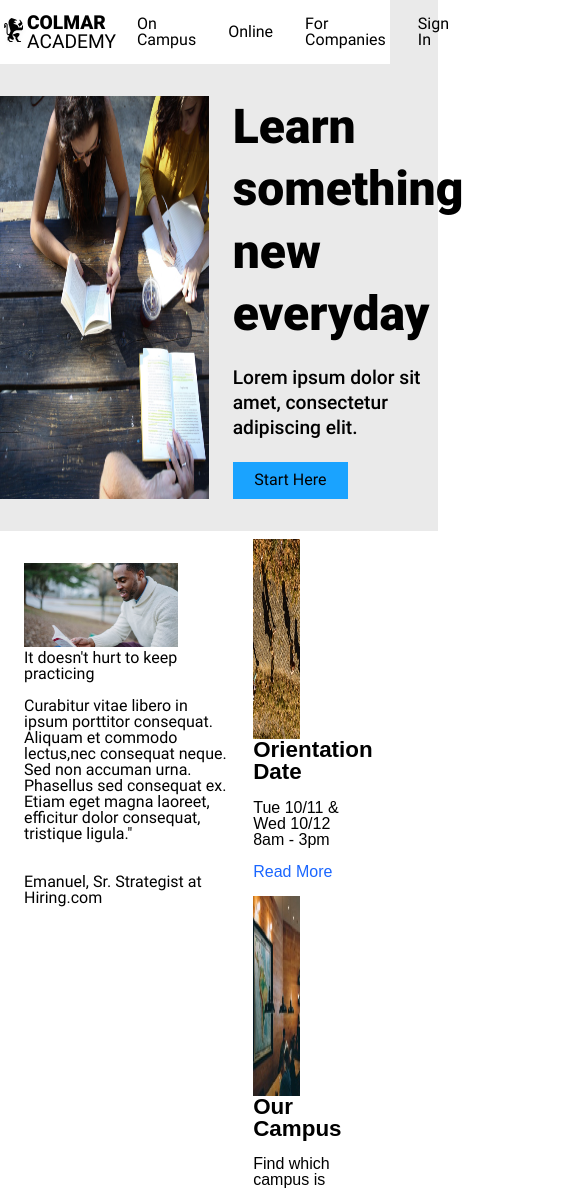
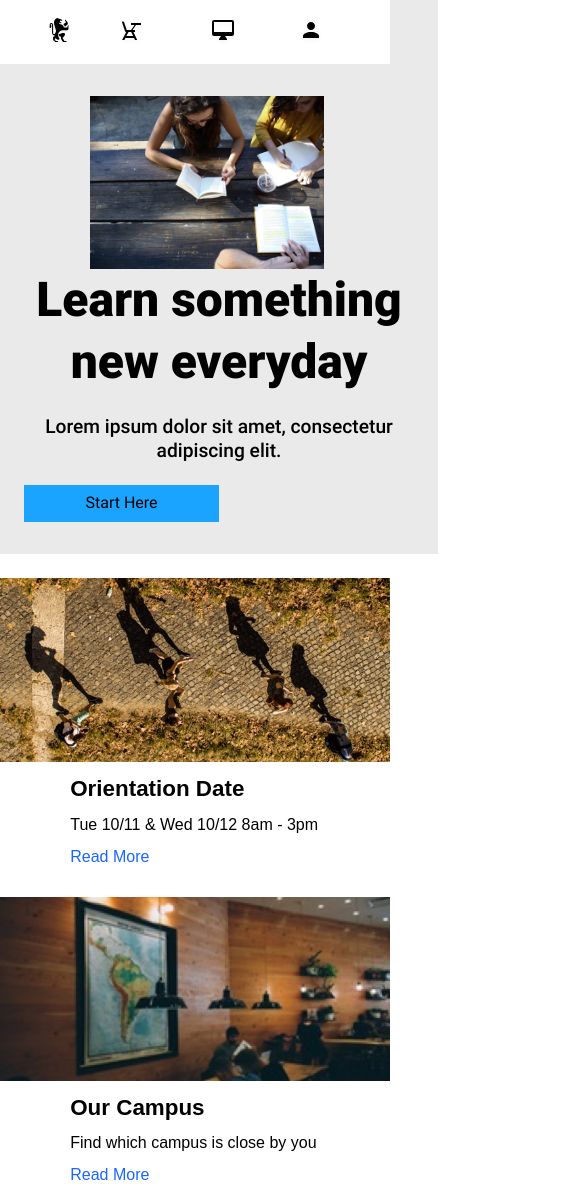
Before and after one commit to supershaz178/ColmarAcademy, a plain HTML site: page index.html in a window 390 px wide. Shown: the top 1188 px of the page, 585 px wide, since content can reach past the window. Drawn offline with Linux system fonts and the light colour scheme.

Commit message:
Start media queries to make web page responsive

```diff
--- a/index.html
+++ b/index.html
@@ -23,8 +23,6 @@
           <li>For Companies</li>
           <li>Sign In</li>
         </ul>
-      </nav>
-      <nav>
         <ul class="top_nav_mobile">
           <li><img src="./resources/images/ic-on-campus.svg"/></li>
           <li><img src="./resources/images/ic-online.svg"/></li>
@@ -60,10 +58,8 @@
       </div>
       <div class="articles_side">
         <div class="side_article">
-          <div class="mobile_pics">
-            <img src="./resources/images/information-orientation-mobile.jpg" alt="Orientation Pic"/>
-          </div>
-          <img src="./resources/images/information-orientation.jpg" alt="Orientation Pic"/>
+          <img class="mobile_pics" src="./resources/images/information-orientation-mobile.jpg" alt="Orientation Pic"/>
+          <img class="pictures" src="./resources/images/information-orientation.jpg" alt="Orientation Pic"/>
           <div class="side_article_text">
             <h3>Orientation Date </h3>
             <br/>
@@ -73,10 +69,8 @@
           </div>
         </div>
         <div class="side_article">
-          <img src="./resources/images/information-campus.jpg" alt="Campus Pic"/>
-          <div class="mobile_pics">
-            <img src="./resources/images/information-campus-mobile.jpg" alt="Campus Pic"/>
-          </div>
+          <img class="pictures" src="./resources/images/information-campus.jpg" alt="Campus Pic"/>
+          <img class="mobile_pics" src="./resources/images/information-campus-mobile.jpg" alt="Campus Pic"/>
           <div class="side_article_text">
             <h3>Our Campus</h3>
             <br/>
@@ -86,10 +80,8 @@
           </div>
         </div>
         <div class="side_article">
-          <div class="mobile_pics">
-            <img src="./resources/images/information-guest-lecture-mobile.jpg" alt="Guest Leture Pic"/>
-          </div>
-          <img src="./resources/images/information-guest-lecture.jpg" alt="Guest Lecture Pic"/>
+          <img class="mobile_pics" src="./resources/images/information-guest-lecture-mobile.jpg" alt="Guest Leture Pic"/>
+          <img class="pictures" src="./resources/images/information-guest-lecture.jpg" alt="Guest Lecture Pic"/>
           <div class="side_article_text">
             <h3>Our guest lecture </h3>
             <br/>
--- a/resources/css/styles.css
+++ b/resources/css/styles.css
@@ -159,7 +159,7 @@ header{
   margin: 8px 0px;
 }
 
-.side_article img{
+.pictures{
   width: 34%;
   height: 200px;
   margin-right: 8px;
@@ -312,10 +312,6 @@ footer{
   width: 10%;
 }
 
-#bottom_nav li{
-  margin: 5px;
-}
-
 #copyright,
 #bottom_nav{
   font-family: 'Roboto-Regular', sans-serif;
@@ -323,3 +319,96 @@ footer{
 }
 
 /*Footer Navigation*/
+#bottom_nav li{
+  margin: 5px;
+}
+
+
+/*Media Queries*/
+@media only screen and (max-width: 720px){
+  .top_nav{
+      display: none;
+  }
+
+  .logo h2{
+    display: none;
+  }
+  .logo{
+    display: flex;
+    justify-content: center;
+    width:30%;
+  }
+
+  header nav{
+    width: 70%;
+  }
+  .top_nav_mobile{
+    display: flex;
+    align-items: center;
+    justify-content: center;
+    height: 64px;
+  }
+
+  .top_nav_mobile li{
+    display: flex;
+    justify-content: space-between;
+    width: 33%;
+  }
+
+  .banner{
+    display: flex;
+    flex-flow: column wrap;
+    align-items: center;
+  }
+
+  .banner_text{
+    text-align: center;
+    align-items: center;
+  }
+
+  #button{
+    display: flex;
+    width: 50%;
+    justify-content: center;
+  }
+
+  #main_article{
+    display: none;
+  }
+
+  .articles_side{
+    display: flex;
+    flex-flow: column wrap;
+    align-items: center;
+    width: 100%;
+  }
+
+  .side_article{
+    display: flex;
+    flex-flow: column wrap;
+    justify-content: center;
+    align-items: center;
+  }
+  .pictures{
+    display: none;
+  }
+
+  .mobile_pics{
+    display: block;
+    width: 100%;
+    margin: 1rem auto;
+  }
+
+  .course_item{
+    display: flex;
+    flex-flow: column wrap;
+    width: 100%;
+    padding: 16px 16px 24px 16px;
+    margin: 4px;
+  }
+  .course_item img,
+  .course_item span,
+  .course_item p{
+    display: none;
+  }
+}
```
